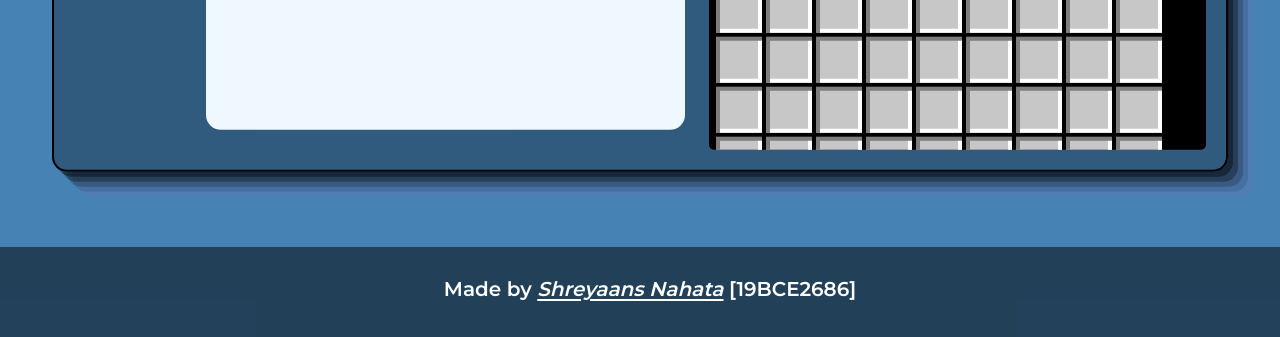
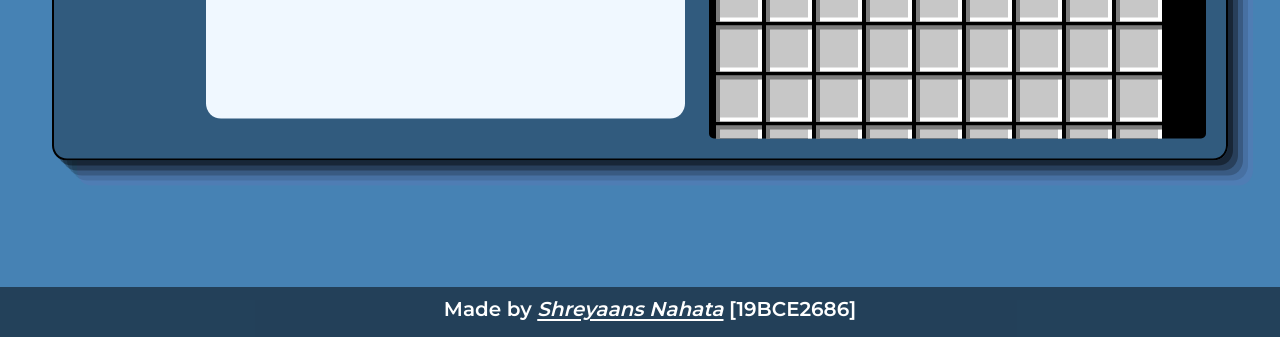
Before and after one commit to IAmOZRules/JSweeper, a plain HTML site: page index.html in a window 1280 px wide. Shown: the part 463-800 px from the top of the page. Drawn offline with Linux system fonts and the light colour scheme.

Commit message:
fixed footer positioning

```diff
--- a/styles.css
+++ b/styles.css
@@ -29,7 +29,7 @@
     position: absolute;
     top: 30%;
     left: 50%;
-    transform: translate(-50%, -30%);
+    transform: translate(-50%, -32%);
     box-shadow: rgba(0, 0, 0, 0.4) 5px 5px, rgba(0, 0, 0, 0.3) 10px 10px, rgba(0, 0, 0, 0.2) 15px 15px, rgba(0, 0, 0, 0.1) 20px 20px, rgba(240, 46, 170, 0.05) 25px 25px;
 }
 
@@ -124,9 +124,8 @@
     width: 100vw;
     bottom: 0;
     left: 0;
-    height: 50px;
+    height: 30px;
     padding: 10px;
-    padding-top: 30px;
     margin: auto;
     background-color: rgba(0, 0, 0, 0.5);
     font-weight: bold;
```
